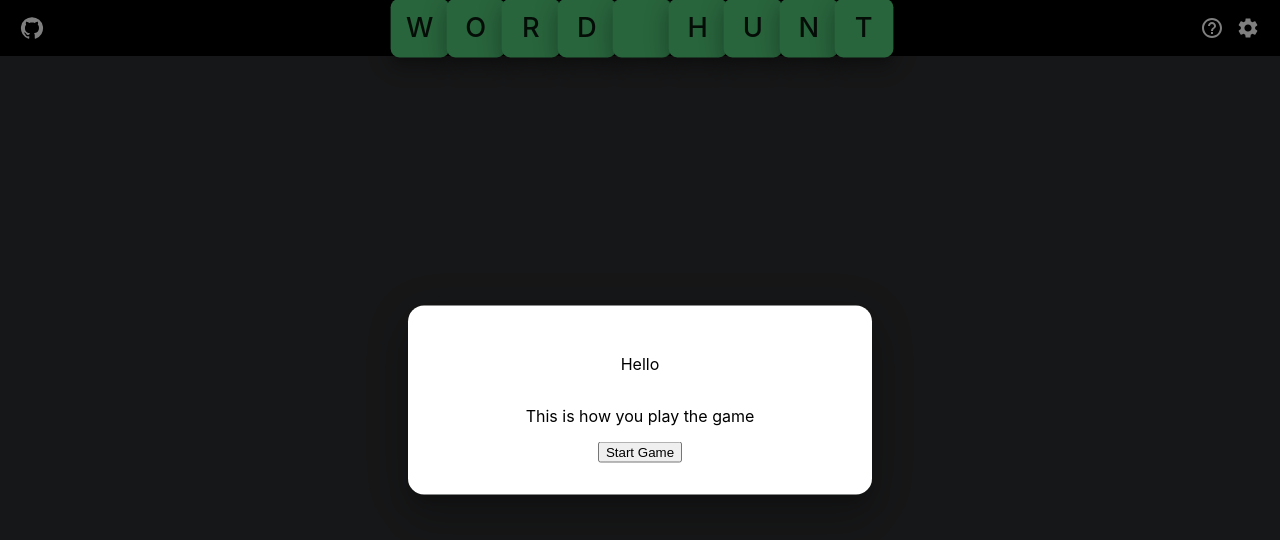
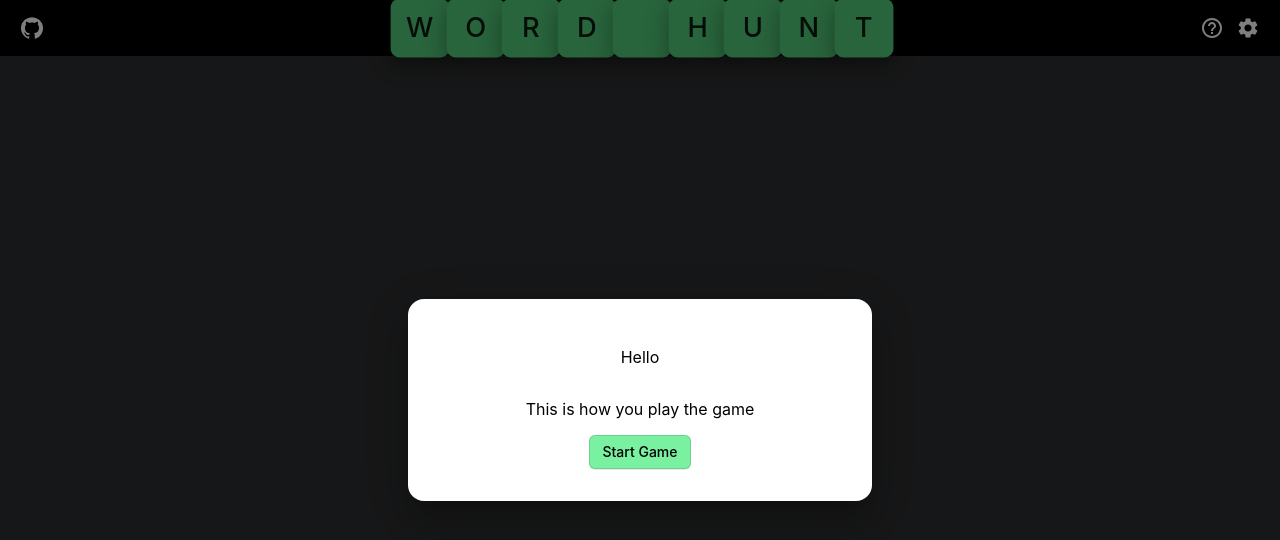
Before and after one commit to ktnguy20/wordhunt-reactapp, a React (Create React App) app: page / in a window 1280 px wide. Shown: the top 540 px of the page. Built offline with nearby package versions, Linux system fonts and the light colour scheme.

Commit message:
customize button and add 5x5 grid option

```diff
--- a/src/App.tsx
+++ b/src/App.tsx
@@ -1,8 +1,8 @@
 import React, {useState, MouseEvent, useEffect} from 'react';
 import useCountdown from './hooks/useCountdown';
 import styles from './styles/App.module.scss';
-import diceArray from './assets/LetterDice/DiceArray';
-import scores from './data/scores';
+import getDice from './assets/LetterDice/DiceArray';
+import scores from './data/Scores';
 import {Box, Paper} from '@mui/material';
 import validWords from './data/ValidWords';
 import NavBar from './components/NavBar';
@@ -31,7 +31,7 @@ function App() {
   // eslint-disable-next-line max-len
   const [currWordScore, setCurrWordScore] = useState<number>(0);
   const [currWordAnim, setCurrWordAnim] = useState<string>('');
-  const [gameLength, setGameLength] = useState<number>(60);
+  const [gameLength, setGameLength] = useState<number>(10);
   const [isInfoModalOpen, setIsInfoModalOpen] = useState<boolean>(true);
   // eslint-disable-next-line max-len
   const [isSettingsModalOpen, setIsSettingsModalOpen] = useState<boolean>(false);
@@ -71,7 +71,7 @@ function App() {
 
   const generateGrid = (): string[][] => {
     const grid: string[][] = [];
-    const letters = shuffleDice(diceArray)
+    const letters = shuffleDice(getDice(size))
         .map(
             (die: string[]): string => {
               return rollDie(die);
@@ -164,7 +164,7 @@ function App() {
   };
 
   return (
-    <div className={styles.header} onMouseUp = {mouseUpHandler}>
+    <div className={styles.body} onMouseUp = {mouseUpHandler}>
       <NavBar
         handleOpenInfoModal={() => setIsInfoModalOpen(true)}
         handleOpenSettingsModal = {() => setIsSettingsModalOpen(true)}
--- a/src/assets/LetterDice/DiceArray.ts
+++ b/src/assets/LetterDice/DiceArray.ts
@@ -1,4 +1,4 @@
-const diceArray: string[][] = [
+const sixteenDice: string[][] = [
   ['R', 'I', 'F', 'O', 'B', 'X'],
   ['I', 'F', 'E', 'H', 'E', 'Y'],
   ['D', 'E', 'N', 'O', 'W', 'S'],
@@ -17,4 +17,41 @@ const diceArray: string[][] = [
   ['P', 'A', 'C', 'E', 'M', 'D'],
 ];
 
-export default diceArray;
+const twentyFiveDice: string[][] = [
+  ['Q', 'B', 'Z', 'J', 'X', 'K'],
+  ['T', 'O', 'U', 'O', 'T', 'O'],
+  ['O', 'V', 'W', 'R', 'G', 'R'],
+  ['A', 'A', 'A', 'F', 'S', 'R'],
+  ['A', 'U', 'M', 'E', 'E', 'G'],
+  ['H', 'H', 'L', 'R', 'D', 'O'],
+  ['N', 'H', 'D', 'T', 'H', 'O'],
+  ['L', 'H', 'N', 'R', 'O', 'D'],
+  ['A', 'F', 'A', 'I', 'S', 'R'],
+  ['Y', 'I', 'F', 'A', 'S', 'R'],
+  ['T', 'E', 'L', 'P', 'C', 'I'],
+  ['S', 'S', 'N', 'S', 'E', 'U'],
+  ['R', 'I', 'Y', 'P', 'R', 'H'],
+  ['D', 'O', 'R', 'D', 'L', 'N'],
+  ['C', 'C', 'W', 'N', 'S', 'T'],
+  ['T', 'T', 'O', 'T', 'E', 'M'],
+  ['S', 'C', 'T', 'I', 'E', 'P'],
+  ['E', 'A', 'N', 'D', 'N', 'N'],
+  ['M', 'N', 'N', 'E', 'A', 'G'],
+  ['U', 'O', 'T', 'O', 'W', 'N'],
+  ['A', 'E', 'A', 'E', 'E', 'E'],
+  ['Y', 'I', 'F', 'P', 'S', 'R'],
+  ['E', 'E', 'E', 'E', 'M', 'A'],
+  ['I', 'T', 'I', 'T', 'I', 'E'],
+  ['E', 'T', 'I', 'L', 'I', 'C'],
+];
+
+const getDice = (size: number): string[][] => {
+  if (size === 5) {
+    return twentyFiveDice;
+  } else if (size === 4) {
+    return sixteenDice;
+  }
+  return [[]];
+};
+
+export default getDice;
--- a/src/components/TileGrid.tsx
+++ b/src/components/TileGrid.tsx
@@ -36,6 +36,7 @@ function TileGrid({
       width={{xs: .75, sm: .5, md: .3, lg: .25, xl: .2}}
     >
       <Grid container
+        columns = {size}
         spacing={{xs: 1.2, sm: 1.3, md: 1.4, lg: 1.25, xl: 1.50}}
         className="unselectable"
         paddingLeft={'5%'}
@@ -48,7 +49,7 @@ function TileGrid({
             row.map((letter: string, idx: number) => {
               const id: number = (size*rowIdx)+idx;
               return (
-                <Grid item key = {id} xs={3}>
+                <Grid item key = {id} xs={1}>
                   <Tile
                     tileId = {id}
                     tileValue = {letter}
--- a/src/components/modals/InfoModal.tsx
+++ b/src/components/modals/InfoModal.tsx
@@ -1,4 +1,5 @@
 import React from 'react';
+import styles from '../../styles/InfoModal.module.scss';
 import BaseModal from './BaseModal';
 
 type InfoModalProps = {
@@ -28,11 +29,11 @@ function InfoModal({
         </p>
       </div>
       {isStart ?
-        <button onClick = {() => {
+        <button className = {styles.playButton} onClick = {() => {
           handleStart();
           handleClose();
         }}>
-          Start Game
+          {'Start Game'}
         </button> :
         null
       }
--- a/src/components/modals/ResultsModal.tsx
+++ b/src/components/modals/ResultsModal.tsx
@@ -1,5 +1,6 @@
 import React from 'react';
 import BaseModal from './BaseModal';
+import styles from '../../styles/ResultsModal.module.scss';
 
 type ResultsModalProps = {
   isOpen: boolean;
@@ -29,7 +30,7 @@ function ResultsModal({
           <div key = {idx}>{word}</div>,
         )}
       </div>
-      <button onClick = {() => {
+      <button className = {styles.replayButton} onClick = {() => {
         handleRestart();
         handleClose();
       }}> Play Again </button>
--- /dev/null
+++ b/src/data/Scores.ts
@@ -0,0 +1,5 @@
+const scores = [100, 400, 800].concat(Array.from({length: 20}, (v, i) => {
+  return (1400 + (i*400));
+}));
+
+export default scores;
--- a/src/data/scores.tsx
+++ /dev/null
@@ -1,17 +0,0 @@
-const scores = [
-  100,
-  400,
-  800,
-  1400,
-  1800,
-  2200,
-  2600,
-  3000,
-  3600,
-  4000,
-  4400,
-  4800,
-  5200,
-  5600,
-];
-export default scores;
--- a/src/styles/App.module.scss
+++ b/src/styles/App.module.scss
@@ -1,22 +1,3 @@
-.dots {
-  --bg-color: #2d2e30;
-  --main-color: #7eddd3;
-  --caret-color: #7eddd3;
-  --sub-color: #54585c;
-  --sub-alt-color: #242527;
-  --text-color: #e3e6eb;
-  --error-color: #d36a7b;
-  --error-extra-color: #994154;
-  --colorful-error-color: #d36a7b;
-  --colorful-error-extra-color: #994154;
-}
-
-.gameLayout {
-  display: flex;
-  justify-content: center;
-  margin: 0;
-  padding: 0;
-}
 @mixin unselectable {
   -o-user-select: none;
   -khtml-user-drag: none;
@@ -33,19 +14,7 @@
   user-drag: none;
 }
 
-
-.logo {
-  height: 40vmin;
-  pointer-events: none;
-}
-
-@media (prefers-reduced-motion: no-preference) {
-  .App-logo {
-    animation: App-logo-spin infinite 20s linear;
-  }
-}
-
-.header {
+.body {
   @include unselectable;
   background-color: #2d2e30;
   min-height: 100vh;
@@ -57,17 +26,9 @@
   font-weight: 500;
 }
 
-.tile-expand-animation {
-  animation: onTileEnter ease-in-out;
-  animation-duration: 0.05s;
-  animation-fill-mode: forwards;
+.gameLayout {
+  display: flex;
+  justify-content: center;
+  margin: 0;
+  padding: 0;
 }
-
-@keyframes onTileEnter {
-  0% {
-    transform: scale(1);
-  }
-  100% {
-    transform: scale(1.05);
-  }
-}
--- a/src/styles/CurrentWord.module.scss
+++ b/src/styles/CurrentWord.module.scss
@@ -8,7 +8,7 @@
 
 .animationValid {
   animation: expand ease-out;
-  animation-duration: 0.50s;
+  animation-duration: 0.75s;
   animation-fill-mode: forwards;
   cursor: grabbing;
 }
@@ -36,19 +36,19 @@
     opacity: 1.0;
   }
   10%, 90% {
-    transform: translate3d(-1px, 0, 0);
+    transform: translate3d(-0.5px, 0, 0);
   }
 
   20%, 80% {
-    transform: translate3d(3px, 0, 0);
+    transform: translate3d(1px, 0, 0);
   }
 
   30%, 50%, 70% {
-    transform: translate3d(-4px, 0, 0);
+    transform: translate3d(-2px, 0, 0);
   }
 
   40%, 60% {
-    transform: translate3d(4px, 0, 0);
+    transform: translate3d(2px, 0, 0);
   }
   100% {
     opacity: 0.0;
--- a/src/styles/InfoModal.module.scss
+++ b/src/styles/InfoModal.module.scss
@@ -0,0 +1,34 @@
+/* CSS */
+.playButton {
+  appearance: none;
+  background-color: #79f1a1;
+  border: 1px solid rgba(27, 31, 35, .15);
+  border-radius: 6px;
+  box-shadow: rgba(27, 31, 35, .1) 0 1px 0;
+  box-sizing: border-box;
+  color: rgb(0, 0, 0);
+  cursor: pointer;
+  display: inline-block;
+  font-family: -apple-system,system-ui,"Segoe UI",Helvetica,Arial,sans-serif,"Apple Color Emoji","Segoe UI Emoji";
+  font-size: 14px;
+  font-weight: 500;
+  line-height: 20px;
+  padding: 6px 12px;
+  position: relative;
+  text-align: center;
+  text-decoration: none;
+  user-select: none;
+  -webkit-user-select: none;
+  touch-action: manipulation;
+  vertical-align: middle;
+  white-space: nowrap;
+}
+
+.playButton:hover {
+  background-color: #72e097;
+}
+
+.playButton:active {
+  background-color: #50C878;
+  box-shadow: rgba(20, 70, 32, .2) 0 1px 0 inset;
+}
--- a/src/styles/ResultsModal.module.scss
+++ b/src/styles/ResultsModal.module.scss
@@ -0,0 +1,33 @@
+.replayButton {
+  appearance: none;
+  background-color: #79f1a1;
+  border: 1px solid rgba(27, 31, 35, .15);
+  border-radius: 6px;
+  box-shadow: rgba(27, 31, 35, .1) 0 1px 0;
+  box-sizing: border-box;
+  color: rgb(0, 0, 0);
+  cursor: pointer;
+  display: inline-block;
+  font-family: -apple-system,system-ui,"Segoe UI",Helvetica,Arial,sans-serif,"Apple Color Emoji","Segoe UI Emoji";
+  font-size: 14px;
+  font-weight: 500;
+  line-height: 20px;
+  padding: 6px 12px;
+  position: relative;
+  text-align: center;
+  text-decoration: none;
+  user-select: none;
+  -webkit-user-select: none;
+  touch-action: manipulation;
+  vertical-align: middle;
+  white-space: nowrap;
+}
+
+.replayButton:hover {
+  background-color: #72e097;
+}
+
+.replayButton:active {
+  background-color: #50C878;
+  box-shadow: rgba(20, 70, 32, .2) 0 1px 0 inset;
+}
```
